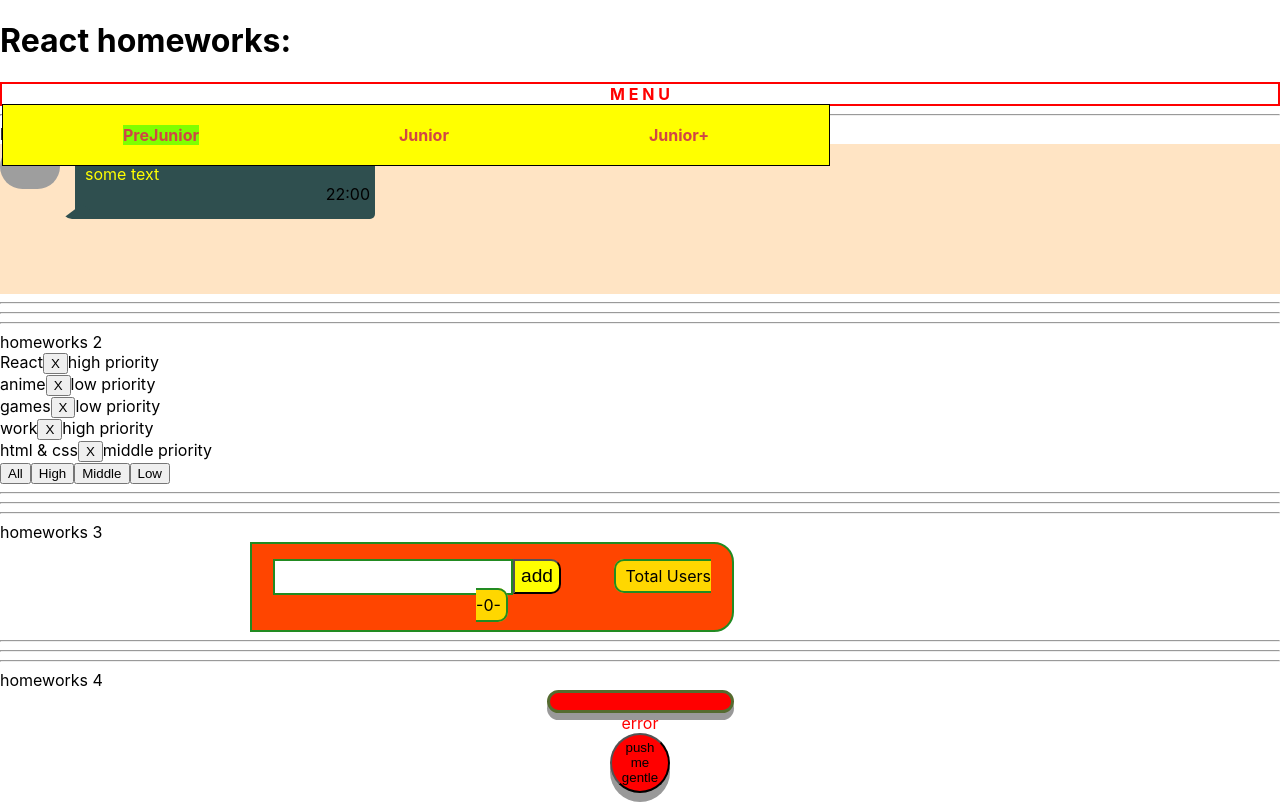
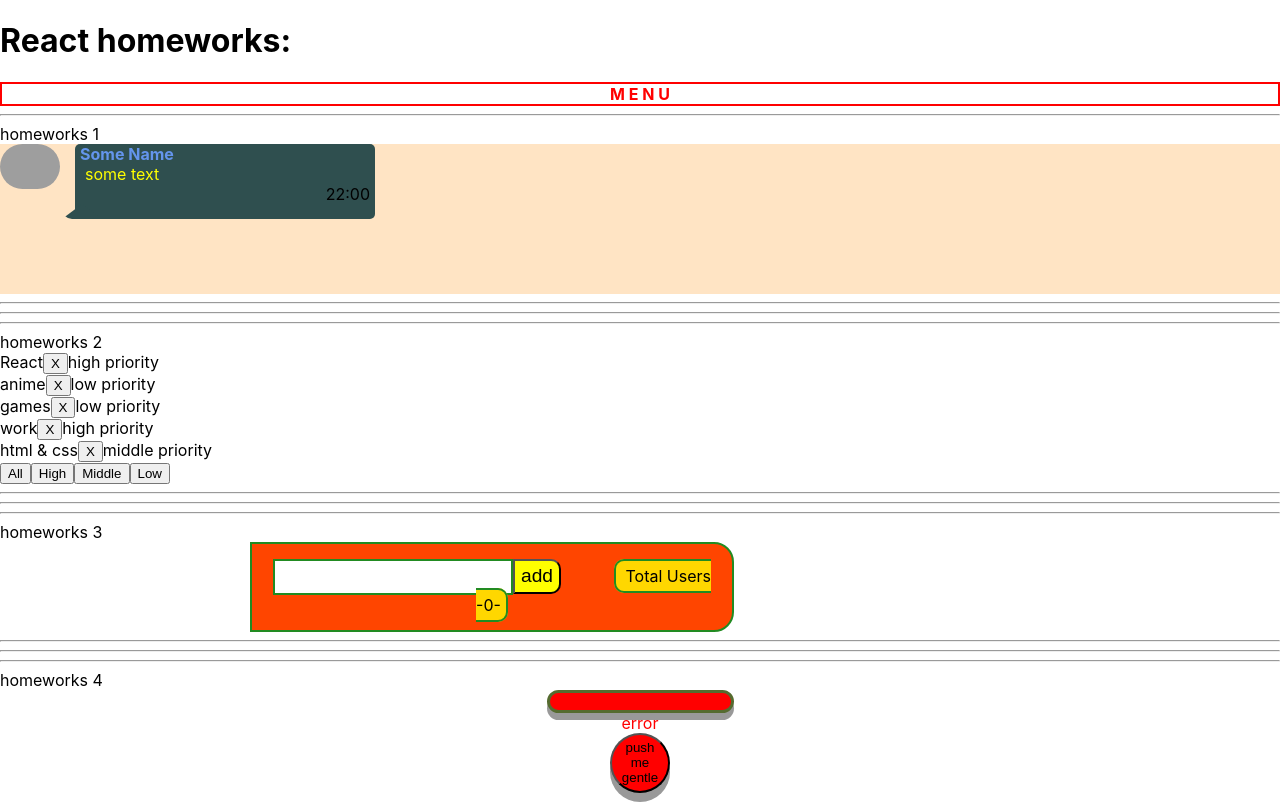
Before and after one commit to Karpeliov/simple-react-homeworks-master, a React (Create React App) app: page /#/PRE_JUNIOR in a window 1280 px wide. Shown: the top 804 px of the page. Built offline with nearby package versions, Linux system fonts and the light colour scheme; grey boxes are pictures that could not be loaded.

Commit message:
fixed Header with initialState showNB=false

```diff
--- a/src/p2-homeworks/h5/HW5.tsx
+++ b/src/p2-homeworks/h5/HW5.tsx
@@ -6,7 +6,7 @@ import {HashRouter} from "react-router-dom";
 
 function HW5() {
 
-    const [showNB, setShowNB] = useState(true)
+    const [showNB, setShowNB] = useState(false)
     const onBlur = (a: boolean) => {
         setShowNB(a)
         console.log("onBlur")
--- a/src/p2-homeworks/h5/Header.tsx
+++ b/src/p2-homeworks/h5/Header.tsx
@@ -1,4 +1,4 @@
-import React from "react";
+import React, {useState} from "react";
 import {NavLink} from "react-router-dom";
 import HeaderStyles from './Header.module.css';
 
@@ -8,6 +8,8 @@ export type HeaderPropsType = {
 }
 
 function Header(props: HeaderPropsType) {
+
+
     return (
         <div className={HeaderStyles.header} onMouseLeave={() => props.onBlur(false)}
              onMouseMove={() => props.onBlur(true)}>M E N U
```
